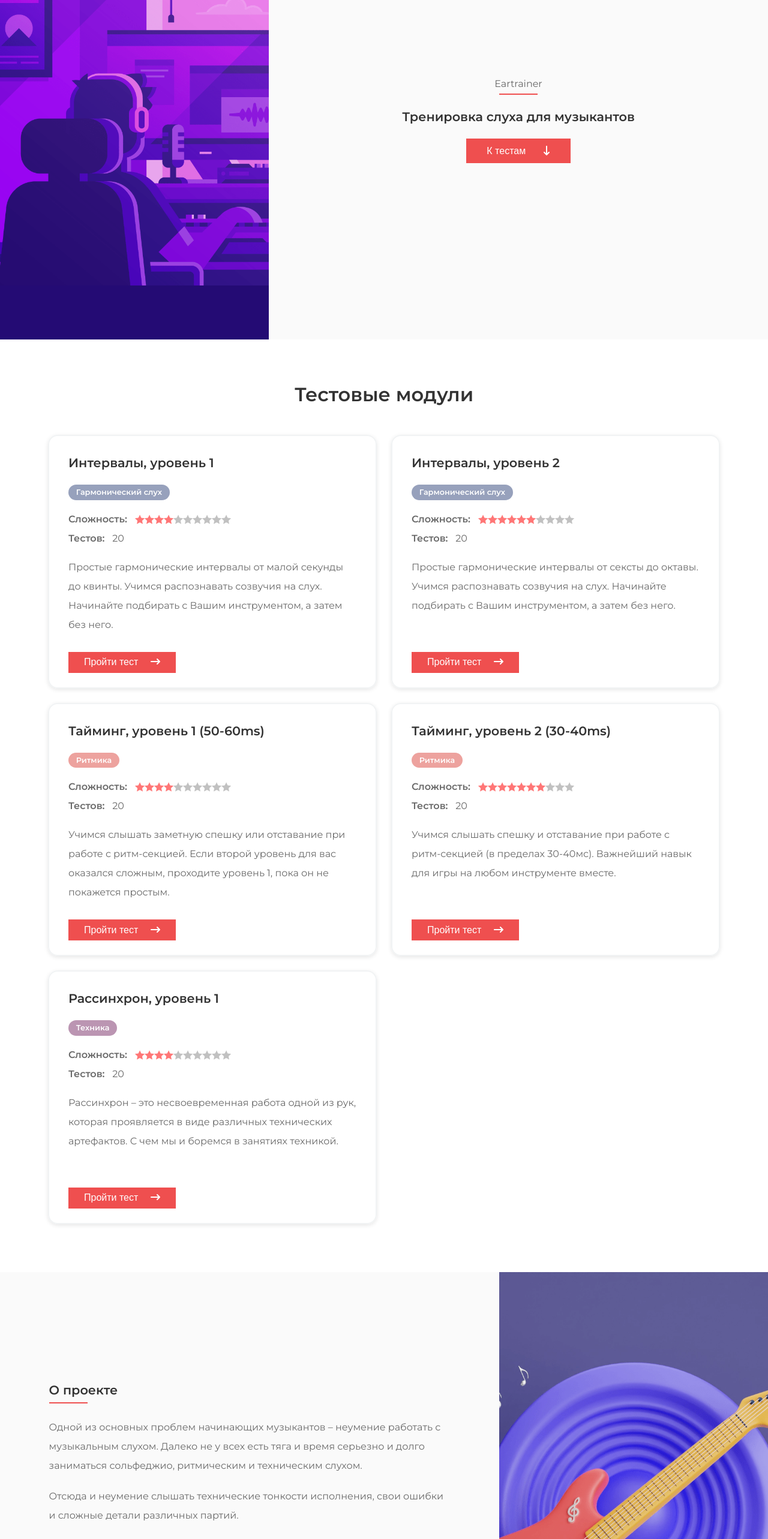
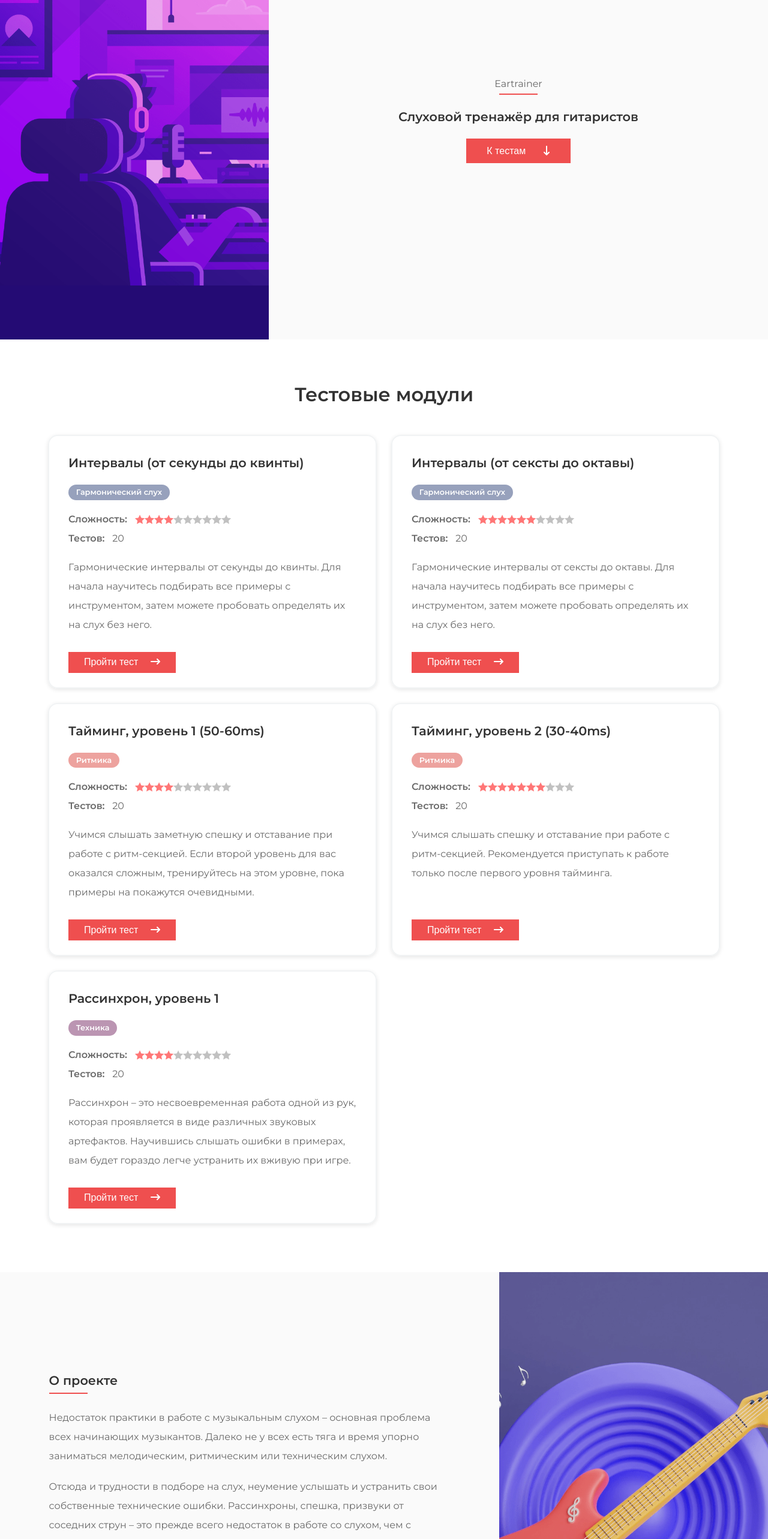
Before and after one commit to Purplejam/eartrainer, a React (Create React App) app: page / in a window 1280 px wide. Shown: the part 234-2800 px from the top of the page at 60% size. Built offline with nearby package versions, Linux system fonts and the light colour scheme.

Commit message:
info update

```diff
--- a/public/index.html
+++ b/public/index.html
@@ -28,20 +28,10 @@
       work correctly both with client-side routing and a non-root public URL.
       Learn how to configure a non-root public URL by running `npm run build`.
     -->
-    <title>Eartrainer | The Ultimate Ear Training App</title>
+    <title>Eartrainer | Слуховой тренажёр для гитаристов</title>
   </head>
   <body>
     <noscript>You need to enable JavaScript to run this app.</noscript>
     <div id="root"></div>
-    <!--
-      This HTML file is a template.
-      If you open it directly in the browser, you will see an empty page.
-
-      You can add webfonts, meta tags, or analytics to this file.
-      The build step will place the bundled scripts into the <body> tag.
-
-      To begin the development, run `npm start` or `yarn start`.
-      To create a production bundle, use `npm run build` or `yarn build`.
-    -->
   </body>
 </html>
--- a/src/components/AboutProject.tsx
+++ b/src/components/AboutProject.tsx
@@ -1,7 +1,5 @@
 import styled from 'styled-components';
 import bgimage from '../img/purple-guitar.png';
-import { FontAwesomeIcon } from '@fortawesome/react-fontawesome';
-import { faArrowDownLong } from '@fortawesome/free-solid-svg-icons';
 
 const AboutStyles = styled.div`
 	display: flex;
@@ -74,11 +72,12 @@ function AboutProject() {
 	 	<AboutStyles id="about">
 	 	<div className="main-block">
 	 		<h3>О проекте</h3>
-	 		<p>Одной из основных проблем начинающих музыкантов – неумение работать с музыкальным слухом.
-	 		Далеко не у всех есть тяга и время серьезно и долго заниматься сольфеджио, ритмическим и техническим слухом.</p>
-	 		<p>Отсюда и неумение слышать технические тонкости исполнения, свои ошибки и сложные детали различных партий. </p>
-	 		<p>Задача данного проекта помочь студентам внедрить занятия слухом на постоянной основе в ваши регулярные занятия. Определить слабые стороны и работать над ними.</p>
-	 		<p>Уделяйте прохождению тестов 20-30 минут несколько раз в неделю и вы начнете совсем иначе воспринимать игру на инструменте.</p>
+	 		<p>Недостаток практики в работе с музыкальным слухом – основная проблема всех начинающих музыкантов.
+	 		Далеко не у всех есть тяга и время упорно заниматься мелодическим, ритмическим или техническим слухом.</p>
+	 		<p>Отсюда и трудности в подборе на слух, неумение услышать и устранить свои собственные технические ошибки.
+	 		Рассинхроны, спешка, призвуки от соседних струн – это прежде всего недостаток в работе со слухом, чем с постановками, хватами медиатора и прочим.</p>
+	 		<p>Задача данного тренажёра помочь студентам внедрить работу со слухом в регулярные занятия инструментом.</p>
+	 		<p>Уделяйте прохождению тестов 20-30 минут несколько раз в неделю и вы начнете совсем иначе подходить к занятиям на инструменте.</p>
 	 	</div>
 
 	 	<div className="image-block">
--- a/src/components/MainPage.tsx
+++ b/src/components/MainPage.tsx
@@ -97,7 +97,7 @@ function MainPage() {
 
 	 	<div className="main-block">
 	 		<p>Eartrainer</p>
-	 		<h3>Тренировка слуха для музыкантов</h3>
+	 		<h3>Слуховой тренажёр для гитаристов</h3>
 	 		<a href="/#tests"><button className="main-button">К тестам {downIcon}</button></a>
 	 	</div>
 	 	</FirstScreen>
--- a/src/data/allTestsInfo.tsx
+++ b/src/data/allTestsInfo.tsx
@@ -12,19 +12,19 @@ const allTestsInfo: testInfoType[] = [
 	{
 	'id': 1,
 	'quantity': 20,
-	'name': 'Интервалы, уровень 1',
+	'name': 'Интервалы (от секунды до квинты)',
 	'slug': 'melodic-intervals-1',
 	'technique': 'Гармонический слух',
 	'complexity': 4,
-	'description': 'Простые гармонические интервалы от малой секунды до квинты. Учимся распознавать созвучия на слух. Начинайте подбирать с Вашим инструментом, а затем без него.'},
+	'description': 'Гармонические интервалы от секунды до квинты. Для начала научитесь подбирать все примеры с инструментом, затем можете пробовать определять их на слух без него.'},
 {
 	'id': 2,
 	'quantity': 20,
-	'name': 'Интервалы, уровень 2',
+	'name': 'Интервалы (от сексты до октавы)',
 	'slug': 'melodic-intervals-2',
 	'technique': 'Гармонический слух',
 	'complexity': 6,
-	'description': 'Простые гармонические интервалы от сексты до октавы. Учимся распознавать созвучия на слух. Начинайте подбирать с Вашим инструментом, а затем без него.'},
+	'description': 'Гармонические интервалы от сексты до октавы. Для начала научитесь подбирать все примеры с инструментом, затем можете пробовать определять их на слух без него.'},
 {
 	'id': 3,
 	'quantity': 20,
@@ -32,7 +32,7 @@ const allTestsInfo: testInfoType[] = [
 	'slug': 'rhythm-0',
 	'technique': 'Ритмика',
 	'complexity': 4,
-	'description': 'Учимся слышать заметную спешку или отставание при работе с ритм-секцией. Если второй уровень для вас оказался сложным, проходите уровень 1, пока он не покажется простым.'},
+	'description': 'Учимся слышать заметную спешку и отставание при работе с ритм-секцией. Если второй уровень для вас оказался сложным, тренируйтесь на этом уровне, пока примеры на покажутся очевидными.'},
 {
 	'id': 4,
 	'quantity': 20,
@@ -40,7 +40,7 @@ const allTestsInfo: testInfoType[] = [
 	'slug': 'rhythm-1',
 	'technique': 'Ритмика',
 	'complexity': 7,
-	'description': 'Учимся слышать спешку и отставание при работе с ритм-секцией (в пределах 30-40мс). Важнейший навык для игры на любом инструменте вместе.'},
+	'description': 'Учимся слышать спешку и отставание при работе с ритм-секцией. Рекомендуется приступать к работе только после первого уровня тайминга.'},
 {
 	'id': 5,
 	'quantity': 20,
@@ -48,7 +48,7 @@ const allTestsInfo: testInfoType[] = [
 	'slug': 'sync-1',
 	'technique': 'Техника',
 	'complexity': 4,
-	'description': 'Рассинхрон – это несвоевременная работа одной из рук, которая проявляется в виде различных технических артефактов. С чем мы и боремся в занятиях техникой.'},
+	'description': 'Рассинхрон – это несвоевременная работа одной из рук, которая проявляется в виде различных звуковых артефактов. Научившись слышать ошибки в примерах, вам будет гораздо легче устранить их вживую при игре.'},
 
 ]
 
--- a/src/store/store.tsx
+++ b/src/store/store.tsx
@@ -2,8 +2,11 @@ import { createStore, compose, applyMiddleware } from 'redux';
 import rootReducer from '../reducers/index';
 import thunk from 'redux-thunk';
 
+//for dev
+//const composeEnhancers = (typeof window !== 'undefined' && window.__REDUX_DEVTOOLS_EXTENSION_COMPOSE__) || compose;
+
 //@ts-ignore
-const composeEnhancers = (typeof window !== 'undefined' && window.__REDUX_DEVTOOLS_EXTENSION_COMPOSE__) || compose;
+const composeEnhancers = compose;
 export const store = createStore(rootReducer, composeEnhancers(applyMiddleware(thunk)) );
 
 export default store;
```
